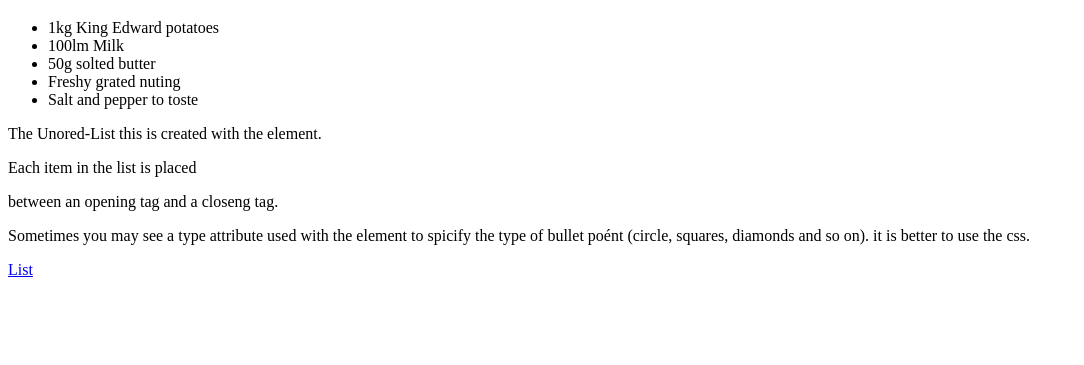
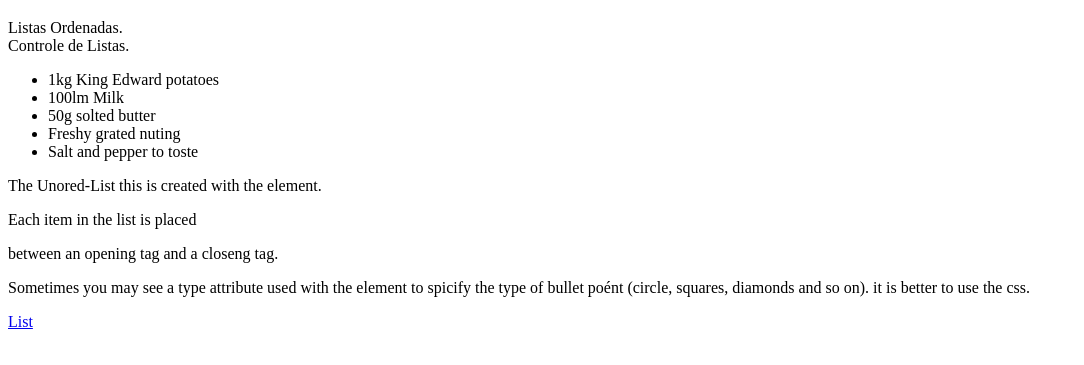
Before and after one commit to edskate/Example-_Text, a plain HTML site: page Unored_list.html in a window 1280 px wide. Shown: the part 61-426 px from the top of the page, without its empty margins (0-1084 px from the left). Drawn offline with Linux system fonts and the light colour scheme.

Commit message:
controle de listas

```diff
--- a/Unored_list.html
+++ b/Unored_list.html
@@ -7,6 +7,11 @@
 </head>
 <body>
     <h1>Unored_List:</h1>
+    <script>
+        document.write("Listas Ordenadas.");
+        document.write("<br>");
+        document.write("Controle de Listas.")
+    </script>
     <ul>
         <li>1kg King Edward potatoes</li>
         <li>100lm Milk</li>
```
